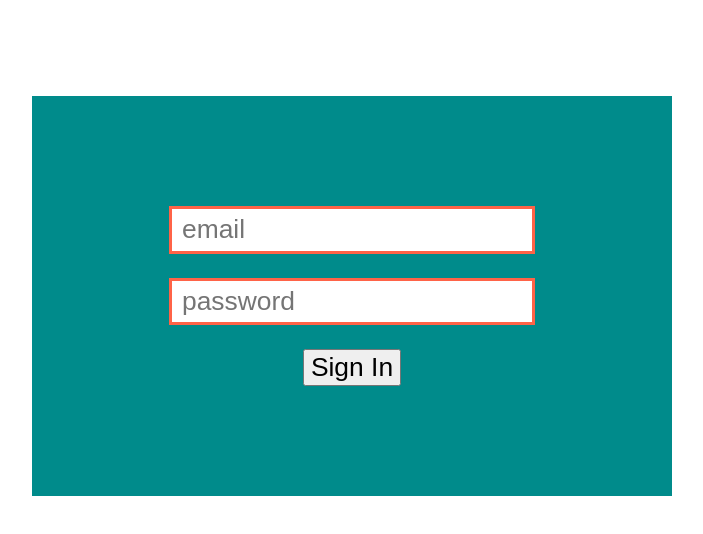
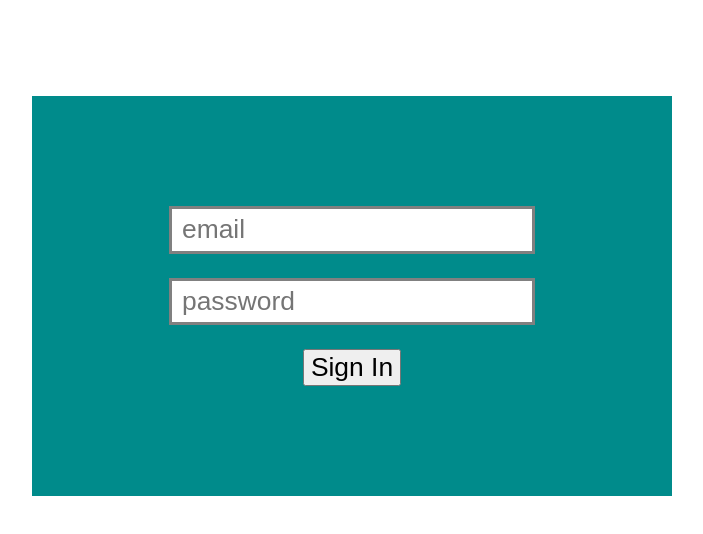
Before and after one commit to morghull/fm-react-app, a React (Create React App) app: page / in a window 1280 px wide. Shown: the top 534 px of the page, without its empty margins (288-991 px from the left). Built offline with nearby package versions, Linux system fonts and the light colour scheme.

Commit message:
add couple classes to inputs

```diff
--- a/src/components/SignInForm/SignInForm.module.css
+++ b/src/components/SignInForm/SignInForm.module.css
@@ -30,9 +30,6 @@
 .submit {
   margin-top: 1rem;
 }
-.valid {
-  border-color: forestgreen;
-}
 .invalid {
   border-color: tomato;
 }
--- a/src/components/SignInForm/index.jsx
+++ b/src/components/SignInForm/index.jsx
@@ -4,8 +4,8 @@
 const initialValues = {
   email: '',
   pwd: '',
-  emailValid: false,
-  pwdValid: false,
+  emailValid: true,
+  pwdValid: true,
 };
 
 class SignInForm extends Component {
@@ -25,14 +25,22 @@
     event.target.reset();
     this.setState({ ...initialValues });
   };
+
   render() {
+    function cx(object) {
+      return Object.entries(object)
+        .filter(([classsName, condition]) => condition)
+        .map(([classsName, condition]) => classsName)
+        .join(' ');
+    }
     const { email, pwd, emailValid, pwdValid } = this.state;
-    const emailClassName = `${styles.input} ${
-      emailValid ? styles.valid : styles.invalid
-    }`;
-    const pwdlClassName = `${styles.input} ${
-      pwdValid ? styles.valid : styles.invalid
-    }`;
+
+    const emailClassName = cx({
+      [styles.input]: true,
+      [styles.invalid]: !emailValid,
+    });
+
+    if (!emailValid) emailClassName.push(styles.invalid);
     return (
       <form className={styles.form} onSubmit={this.handleSubmit}>
         <input
@@ -44,7 +52,7 @@
           onChange={this.handleInput}
         />
         <input
-          className={pwdlClassName}
+          className={styles.input}
           type="password"
           name="pwd"
           value={pwd}
```
